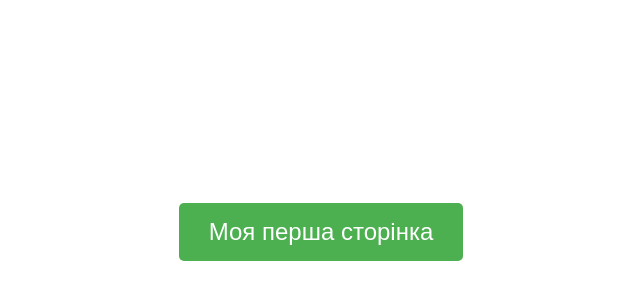
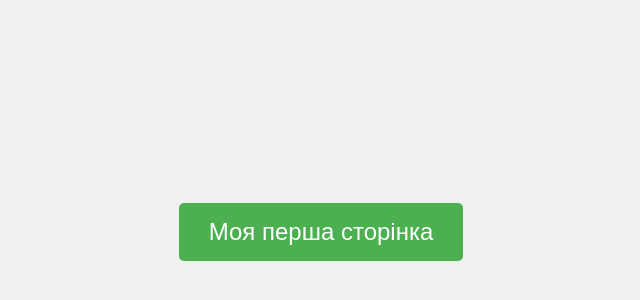
Before and after one commit to cyberWinchie/-2, a plain HTML site: page index.html in a window 1280 px wide. Shown: the part 168-468 px from the top of the page, without its empty margins (319-959 px from the left). Drawn offline with Linux system fonts and the light colour scheme.

Commit message:
index.html

```diff
--- a/index.html
+++ b/index.html
@@ -11,6 +11,7 @@
             align-items: center;
             height: 100vh;
             margin: 0;
+            background-color: #f0f0f0;
         }
         .button {
             font-size: 24px;
@@ -21,6 +22,10 @@
             border-radius: 5px;
             border: none;
             cursor: pointer;
+            transition: background-color 0.3s;
+        }
+        .button:hover {
+            background-color: #45a049;
         }
     </style>
 </head>
```
